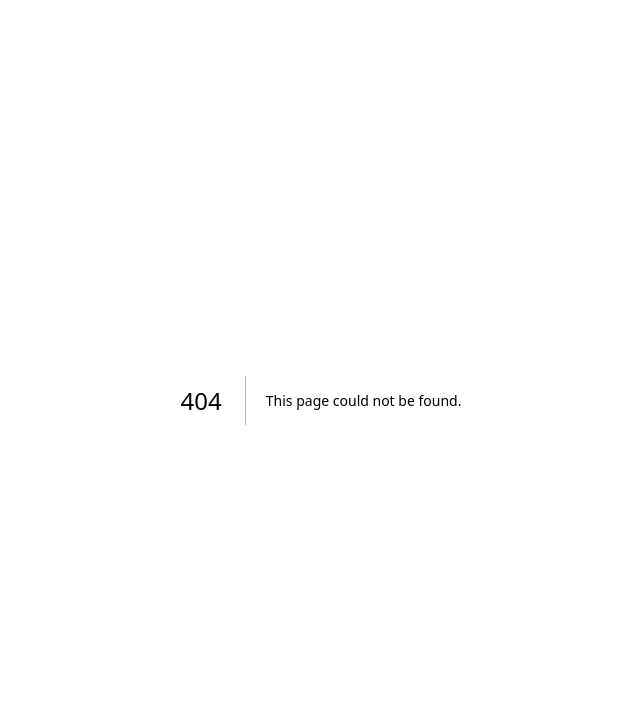
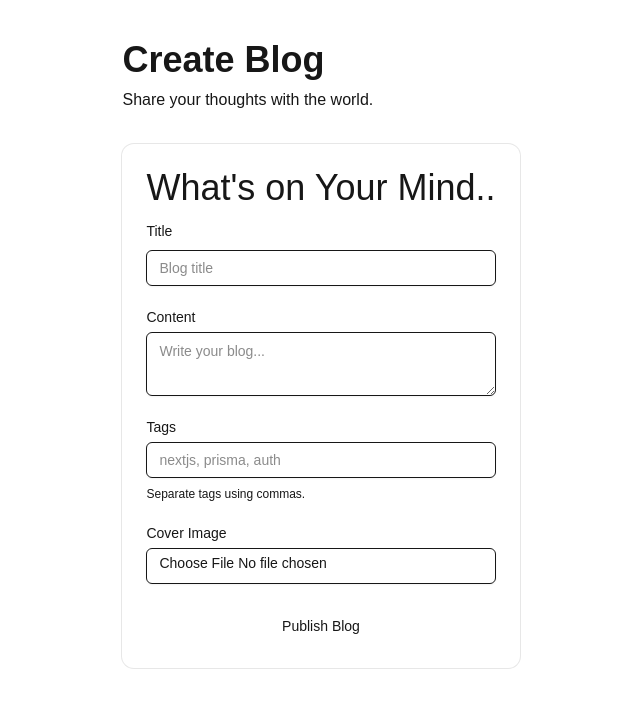
Before and after one commit to stackdev-ash/AuthVerse, a Next.js app: page /blog/create in a window 1280 px wide. Before the commit this address had no page. Shown: the top 708 px of the page, without its empty margins (319-959 px from the left). Built offline with nearby package versions, Linux system fonts and the light colour scheme.

Commit message:
Create blog page

```diff
--- /dev/null
+++ b/app/blog/create/page.tsx
@@ -0,0 +1,19 @@
+import CreateBlog from "@/components/blog/CreateBlog";
+
+export default function CreateBlogPage() {
+  return (
+    <main className="mx-auto max-w-4xl px-6 py-10">
+      <div className="mb-8">
+        <h1 className="text-4xl font-bold">
+          Create Blog
+        </h1>
+
+        <p className="text-muted-foreground mt-2">
+          Share your thoughts with the world.
+        </p>
+      </div>
+
+      <CreateBlog />
+    </main>
+  );
+}
```
